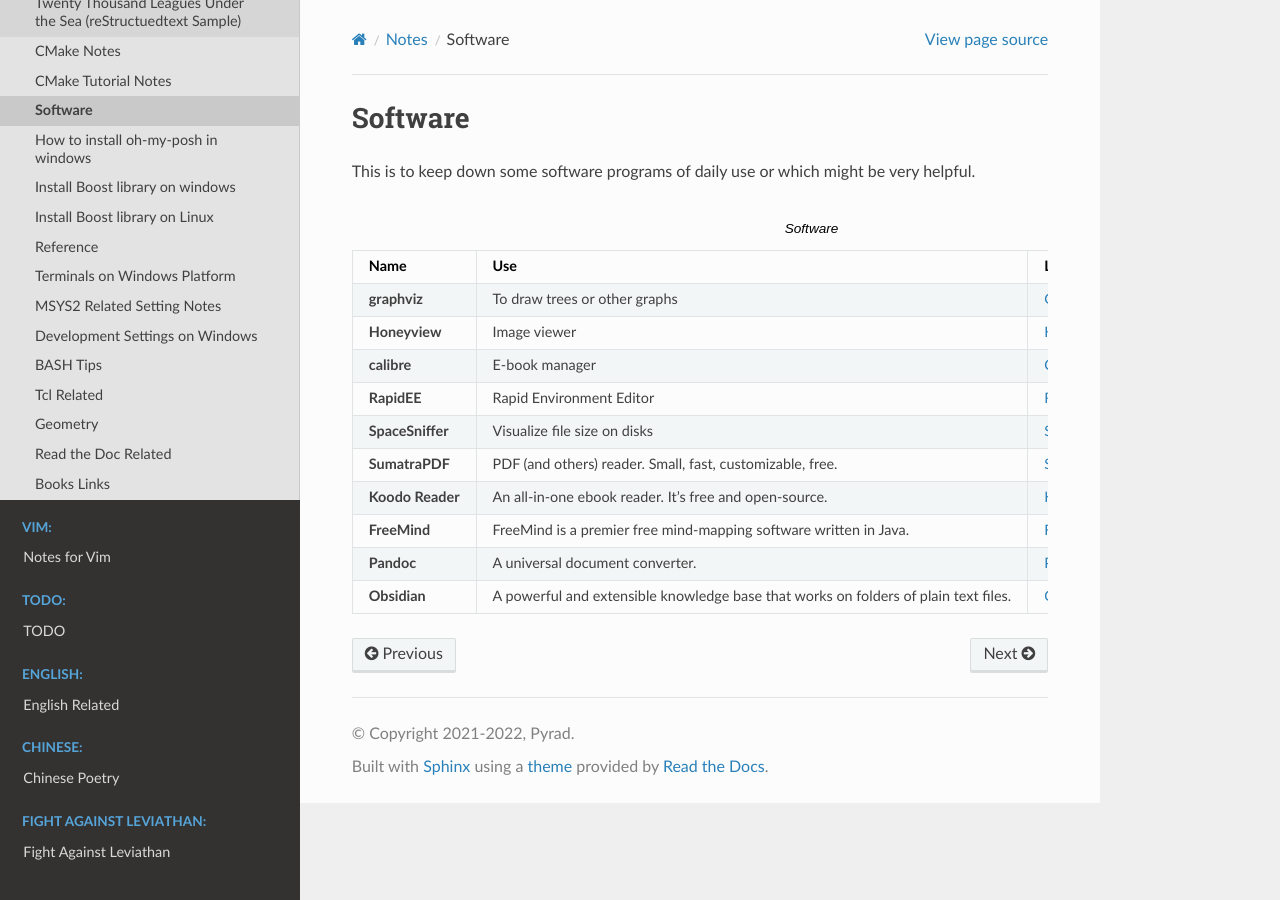
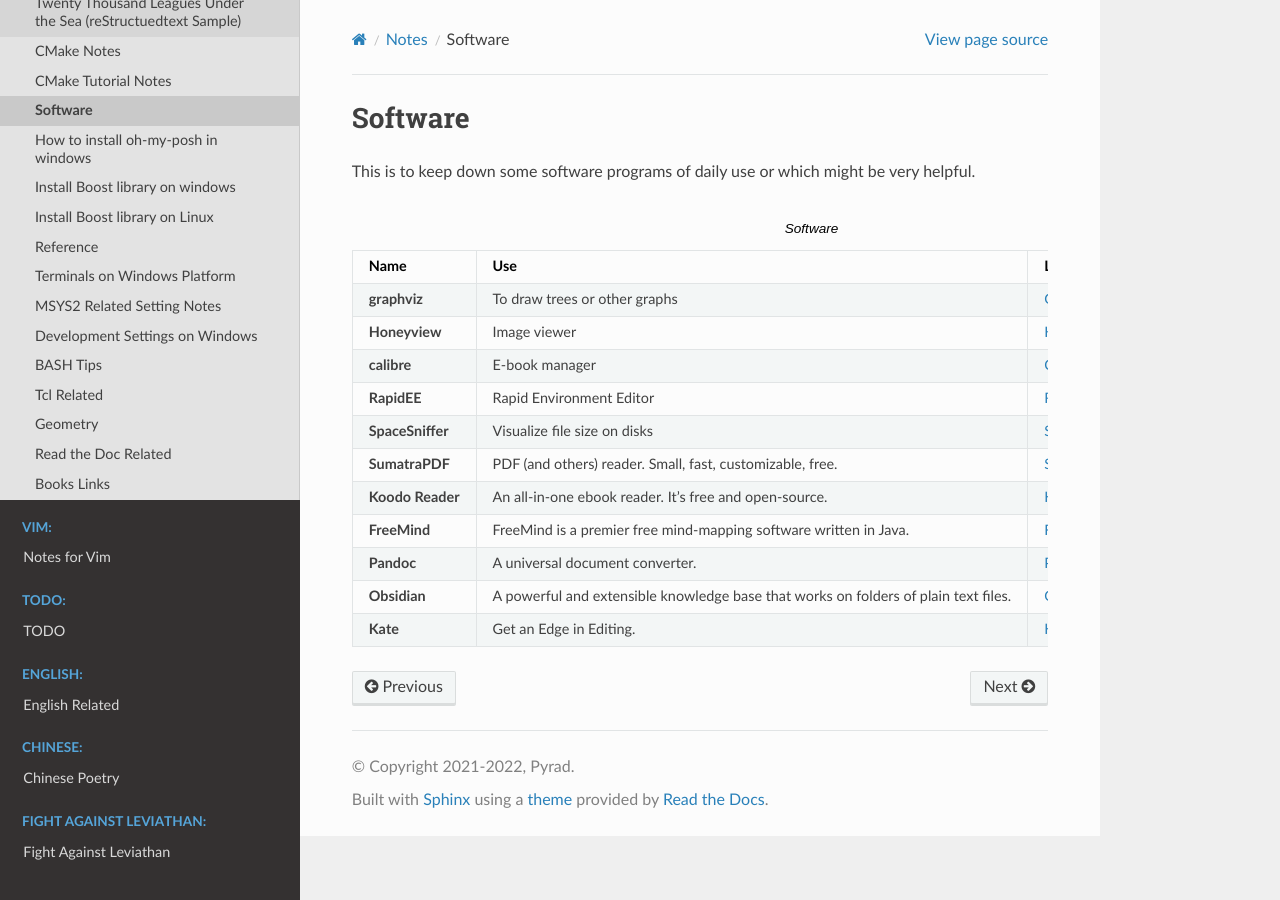
Before and after one commit to Pyrad/pyradnotes, a Sphinx documentation site: the page built from source/Notes/software.rst, in a window 1280 px wide. Built offline with Sphinx 7.4.7 and the Read the Docs theme 2.0.0, drawn with Linux system fonts in a browser that asks for light colours.

Commit message:
SOFTWARE Kate editor

```diff
--- a/source/Notes/software.rst
+++ b/source/Notes/software.rst
@@ -41,3 +41,6 @@
     * - **Obsidian**
       - A powerful and extensible knowledge base that works on folders of plain text files.
       - `Obsidian <https://obsidian.md/>`_ (`Obsidian GitHub Releases <https://github.com/obsidianmd/obsidian-releases>`_)
+    * - **Kate**
+      - Get an Edge in Editing.
+      - `Kate <https://kate-editor.org/>`_ (`Kate Nightly Win64 <https://binary-factory.kde.org/view/Windows%2064-bit/job/Kate_Nightly_win64/>`_)
```
